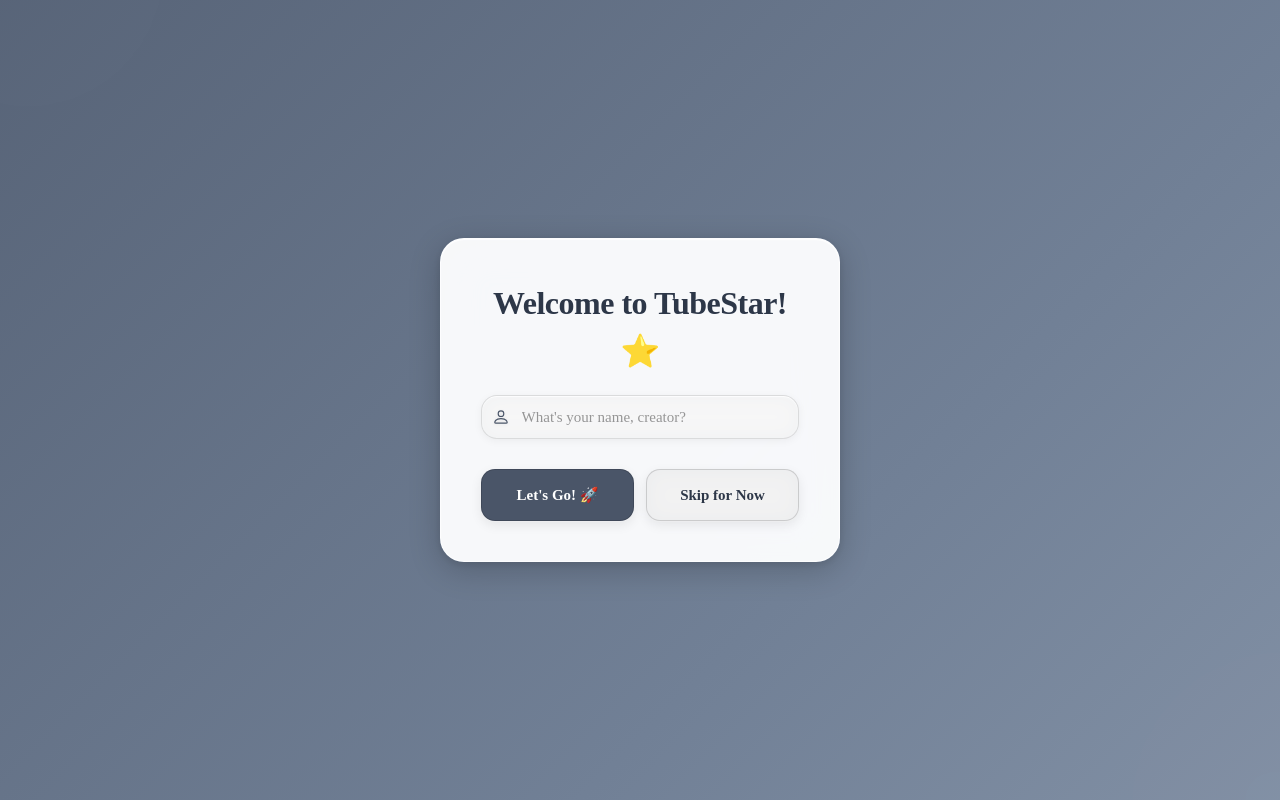
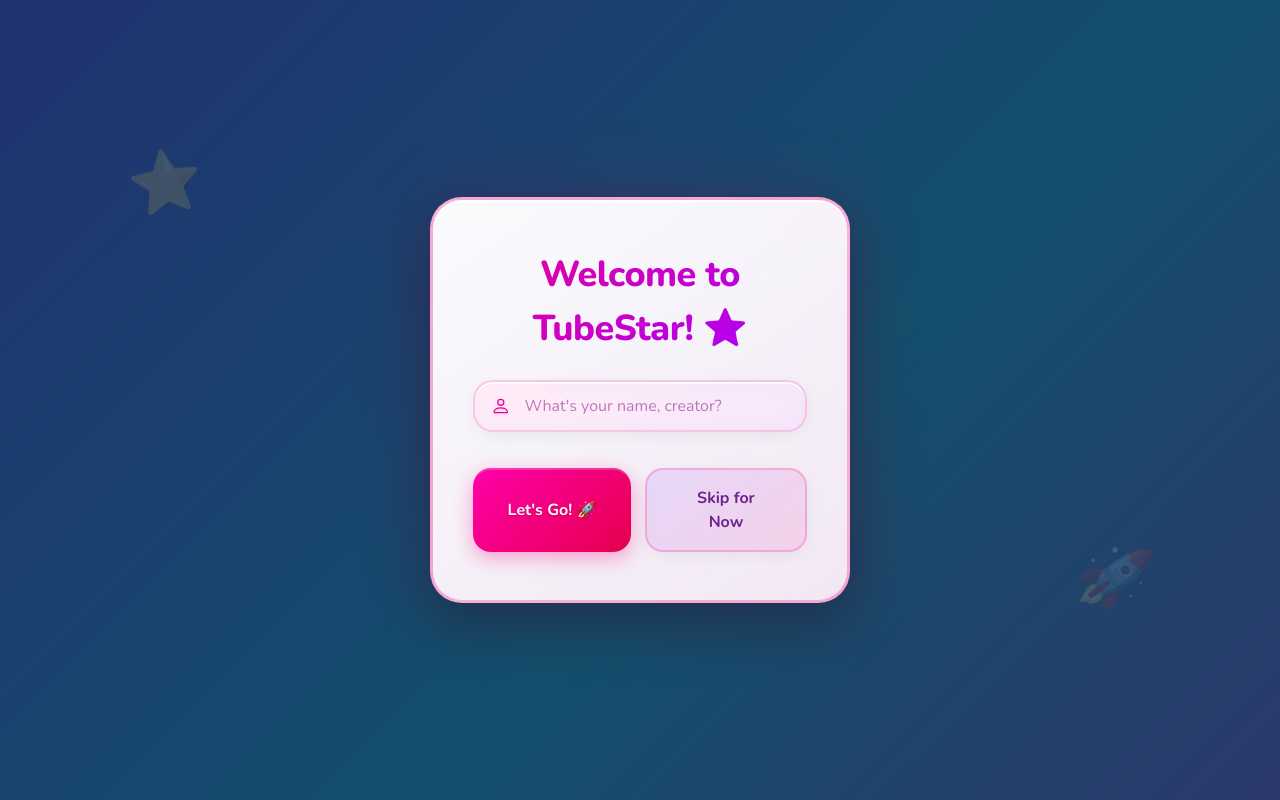
Before and after one commit to ismaelloveexcel/aidanyoutubeapp, a React (Vite) app in the folder client/: page /login in a window 1280 px wide. Built offline with nearby package versions, Linux system fonts and the light colour scheme.

Commit message:
Enhance visual aesthetics with vibrant gradients, glowing effects, and kid-friendly styling
Co-authored-by: ismaelloveexcel <186632230+ismaelloveexcel@users.noreply.github.com>

```diff
--- a/client/src/index.css
+++ b/client/src/index.css
@@ -1,9 +1,9 @@
 @import "tailwindcss";
-@import url('https://fonts.googleapis.com/css2?family=Carter+One&family=Inter:wght@400;500;600;700&display=swap');
+@import url('https://fonts.googleapis.com/css2?family=Carter+One&family=Nunito:wght@400;600;700;800&display=swap');
 
 @theme {
   --font-display: 'Carter One', cursive;
-  --font-body: 'Inter', sans-serif;
+  --font-body: 'Nunito', sans-serif;
 
   --color-primary: hsl(320 100% 50%);
   --color-primary-light: hsl(320 100% 60%);
@@ -12,13 +12,13 @@
   --color-accent: hsl(50 100% 50%);
   --color-accent-light: hsl(50 100% 60%);
 
-  --color-bg-dark: hsl(240 10% 8%);
-  --color-bg-card: hsl(240 10% 12%);
-  --color-border: hsl(240 10% 20%);
+  --color-bg-dark: hsl(250 30% 12%);
+  --color-bg-card: hsl(250 25% 18%);
+  --color-border: hsl(250 20% 28%);
 
-  --radius-lg: 1rem;
-  --radius-md: 0.75rem;
-  --radius-sm: 0.5rem;
+  --radius-lg: 1.25rem;
+  --radius-md: 1rem;
+  --radius-sm: 0.75rem;
 }
 
 * {
@@ -29,26 +29,35 @@
 
 body {
   font-family: var(--font-body);
-  background: var(--color-bg-dark);
+  background: linear-gradient(135deg, hsl(250, 30%, 12%) 0%, hsl(280, 30%, 15%) 50%, hsl(250, 30%, 12%) 100%);
+  background-attachment: fixed;
   color: white;
   min-height: 100vh;
+  font-weight: 600;
 }
 
 .sticker-card {
-  background: var(--color-bg-card);
-  border: 4px solid var(--color-border);
+  background: linear-gradient(145deg, hsl(250, 25%, 20%) 0%, hsl(280, 25%, 18%) 100%);
+  border: 3px solid hsl(280, 40%, 40%);
   border-radius: var(--radius-lg);
-  box-shadow: 6px 6px 0 rgba(0, 0, 0, 0.3);
-  transition: all 0.2s ease;
+  box-shadow:
+    0 8px 32px rgba(0, 0, 0, 0.4),
+    0 0 0 1px rgba(255, 255, 255, 0.05) inset,
+    0 2px 0 rgba(255, 255, 255, 0.1) inset;
+  transition: all 0.3s cubic-bezier(0.4, 0, 0.2, 1);
 }
 
 .sticker-card:hover {
-  transform: translateY(-2px);
-  box-shadow: 8px 8px 0 rgba(0, 0, 0, 0.3);
+  transform: translateY(-4px) scale(1.02);
+  box-shadow:
+    0 16px 48px rgba(0, 0, 0, 0.5),
+    0 0 20px rgba(255, 0, 128, 0.2),
+    0 0 0 1px rgba(255, 255, 255, 0.1) inset;
+  border-color: hsl(320, 100%, 50%);
 }
 
 .sticker-tilt-left {
-  transform: rotate(-2deg);
+  transform: rotate(-1deg);
 }
 
 .sticker-tilt-right {
@@ -56,31 +65,101 @@ body {
 }
 
 .btn-primary {
-  background: var(--color-primary);
+  background: linear-gradient(135deg, hsl(320, 100%, 55%) 0%, hsl(340, 100%, 50%) 100%);
   color: white;
-  font-weight: 700;
-  padding: 0.75rem 1.5rem;
+  font-weight: 800;
+  padding: 0.875rem 1.75rem;
   border-radius: var(--radius-md);
-  border: 3px solid rgba(0, 0, 0, 0.2);
-  box-shadow: 4px 4px 0 rgba(0, 0, 0, 0.2);
-  transition: all 0.2s ease;
+  border: none;
+  box-shadow:
+    0 4px 15px rgba(255, 0, 128, 0.4),
+    0 2px 0 rgba(255, 255, 255, 0.2) inset;
+  transition: all 0.3s cubic-bezier(0.4, 0, 0.2, 1);
   cursor: pointer;
   font-family: var(--font-display);
+  text-shadow: 0 1px 2px rgba(0, 0, 0, 0.3);
 }
 
 .btn-primary:hover {
-  transform: translateY(-2px);
-  box-shadow: 6px 6px 0 rgba(0, 0, 0, 0.2);
+  transform: translateY(-3px) scale(1.05);
+  box-shadow:
+    0 8px 25px rgba(255, 0, 128, 0.5),
+    0 2px 0 rgba(255, 255, 255, 0.3) inset;
 }
 
 .btn-primary:active {
-  transform: translateY(0);
-  box-shadow: 2px 2px 0 rgba(0, 0, 0, 0.2);
+  transform: translateY(0) scale(0.98);
+  box-shadow:
+    0 2px 10px rgba(255, 0, 128, 0.3),
+    0 1px 0 rgba(255, 255, 255, 0.1) inset;
 }
 
 .heading-display {
   font-family: var(--font-display);
   font-size: 2.5rem;
   line-height: 1.2;
-  text-shadow: 3px 3px 0 rgba(0, 0, 0, 0.3);
+  text-shadow:
+    0 2px 4px rgba(0, 0, 0, 0.3),
+    0 0 40px rgba(255, 0, 128, 0.3);
+  background: linear-gradient(135deg, #fff 0%, #ffd0e8 100%);
+  -webkit-background-clip: text;
+  background-clip: text;
 }
+
+/* Glowing text effect for headings */
+.glow-text {
+  text-shadow:
+    0 0 10px rgba(255, 0, 128, 0.5),
+    0 0 20px rgba(255, 0, 128, 0.3),
+    0 0 40px rgba(255, 0, 128, 0.2);
+}
+
+/* Animated background shimmer */
+@keyframes shimmer {
+  0% { background-position: -200% center; }
+  100% { background-position: 200% center; }
+}
+
+.shimmer-bg {
+  background: linear-gradient(
+    90deg,
+    transparent 0%,
+    rgba(255, 255, 255, 0.1) 50%,
+    transparent 100%
+  );
+  background-size: 200% 100%;
+  animation: shimmer 3s infinite;
+}
+
+/* Rainbow border animation */
+@keyframes rainbow-border {
+  0% { border-color: hsl(320, 100%, 50%); }
+  25% { border-color: hsl(180, 100%, 50%); }
+  50% { border-color: hsl(50, 100%, 50%); }
+  75% { border-color: hsl(280, 100%, 50%); }
+  100% { border-color: hsl(320, 100%, 50%); }
+}
+
+.rainbow-border {
+  animation: rainbow-border 4s linear infinite;
+}
+
+/* Floating animation for icons */
+@keyframes float {
+  0%, 100% { transform: translateY(0px); }
+  50% { transform: translateY(-8px); }
+}
+
+.float-animation {
+  animation: float 3s ease-in-out infinite;
+}
+
+/* Pulse glow effect */
+@keyframes pulse-glow {
+  0%, 100% { box-shadow: 0 0 20px rgba(255, 0, 128, 0.3); }
+  50% { box-shadow: 0 0 40px rgba(255, 0, 128, 0.6); }
+}
+
+.pulse-glow {
+  animation: pulse-glow 2s ease-in-out infinite;
+}
--- a/client/src/pages/login.css
+++ b/client/src/pages/login.css
@@ -1,13 +1,18 @@
-/* Apple Glass Effect Login Form */
+/* Kid-Friendly Colorful Login */
 
 .login-container {
   min-height: 100vh;
   display: flex;
   align-items: center;
   justify-content: center;
-  background: linear-gradient(135deg, #2c3e50 0%, #34495e 25%, #4a5568 50%, #718096 75%, #a0aec0 100%);
+  background: linear-gradient(135deg,
+    hsl(280, 60%, 25%) 0%,
+    hsl(320, 70%, 30%) 25%,
+    hsl(250, 60%, 28%) 50%,
+    hsl(200, 70%, 25%) 75%,
+    hsl(280, 60%, 25%) 100%);
   background-size: 400% 400%;
-  animation: gradientShift 15s ease infinite;
+  animation: gradientShift 12s ease infinite;
   padding: 20px;
   position: relative;
   overflow: hidden;
@@ -15,128 +20,118 @@
 
 /* Animated gradient background */
 @keyframes gradientShift {
-  0% {
-    background-position: 0% 50%;
-  }
-  50% {
-    background-position: 100% 50%;
-  }
-  100% {
-    background-position: 0% 50%;
-  }
+  0% { background-position: 0% 50%; }
+  50% { background-position: 100% 50%; }
+  100% { background-position: 0% 50%; }
 }
 
-/* Optional: Add floating orbs for extra beauty */
+/* Floating stars and shapes */
 .login-container::before,
 .login-container::after {
-  content: "";
+  content: "⭐";
   position: absolute;
-  border-radius: 50%;
-  filter: blur(80px);
+  font-size: 60px;
   opacity: 0.15;
-  animation: float 20s ease-in-out infinite;
+  animation: floatStar 8s ease-in-out infinite;
 }
 
 .login-container::before {
-  width: 300px;
-  height: 300px;
-  background: rgba(255, 255, 255, 0.1);
-  top: -150px;
-  left: -150px;
+  top: 15%;
+  left: 10%;
   animation-delay: 0s;
 }
 
 .login-container::after {
-  width: 400px;
-  height: 400px;
-  background: rgba(255, 255, 255, 0.08);
-  bottom: -200px;
-  right: -200px;
-  animation-delay: 5s;
+  content: "🚀";
+  bottom: 20%;
+  right: 10%;
+  animation-delay: 4s;
 }
 
-@keyframes float {
-  0%, 100% {
-    transform: translate(0, 0) scale(1);
-  }
-  33% {
-    transform: translate(30px, -30px) scale(1.1);
-  }
-  66% {
-    transform: translate(-20px, 20px) scale(0.9);
-  }
+@keyframes floatStar {
+  0%, 100% { transform: translateY(0) rotate(0deg); }
+  25% { transform: translateY(-20px) rotate(10deg); }
+  50% { transform: translateY(0) rotate(0deg); }
+  75% { transform: translateY(20px) rotate(-10deg); }
 }
 
-/* Apple Glass Form Container */
+/* Colorful Glass Form */
 .form {
   display: flex;
   flex-direction: column;
-  gap: 20px;
-  background: rgba(255, 255, 255, 0.95);
+  gap: 24px;
+  background: linear-gradient(145deg,
+    rgba(255, 255, 255, 0.98) 0%,
+    rgba(255, 240, 250, 0.95) 100%);
   backdrop-filter: blur(20px) saturate(180%);
   -webkit-backdrop-filter: blur(20px) saturate(180%);
-  padding: 40px;
-  width: 400px;
-  border-radius: 24px;
-  border: 1px solid rgba(255, 255, 255, 0.8);
+  padding: 48px 40px;
+  width: 420px;
+  border-radius: 32px;
+  border: 3px solid rgba(255, 0, 128, 0.3);
   box-shadow:
-    0 8px 32px rgba(0, 0, 0, 0.2),
-    0 2px 8px rgba(0, 0, 0, 0.1),
-    inset 0 1px 1px rgba(255, 255, 255, 1);
+    0 20px 60px rgba(0, 0, 0, 0.3),
+    0 0 80px rgba(255, 0, 128, 0.15),
+    inset 0 2px 0 rgba(255, 255, 255, 1);
   position: relative;
   z-index: 1;
-  transition: all 0.3s ease;
+  transition: all 0.4s cubic-bezier(0.4, 0, 0.2, 1);
 }
 
 .form:hover {
-  transform: translateY(-5px);
+  transform: translateY(-8px) scale(1.02);
   box-shadow:
-    0 12px 48px rgba(0, 0, 0, 0.25),
-    0 4px 16px rgba(0, 0, 0, 0.15),
-    inset 0 1px 1px rgba(255, 255, 255, 1);
+    0 30px 80px rgba(0, 0, 0, 0.35),
+    0 0 100px rgba(255, 0, 128, 0.25),
+    inset 0 2px 0 rgba(255, 255, 255, 1);
+  border-color: rgba(255, 0, 128, 0.5);
 }
 
 #heading {
   text-align: center;
   margin: 0;
-  color: #2d3748;
-  font-size: 32px;
-  font-weight: 700;
+  color: transparent;
+  background: linear-gradient(135deg, hsl(320, 100%, 45%) 0%, hsl(280, 100%, 50%) 100%);
+  -webkit-background-clip: text;
+  background-clip: text;
+  font-size: 36px;
+  font-weight: 800;
   letter-spacing: -0.5px;
-  text-shadow: none;
+  font-family: 'Nunito', sans-serif;
 }
 
 .field {
   display: flex;
   align-items: center;
   justify-content: center;
-  gap: 12px;
-  border-radius: 16px;
-  padding: 0.6em;
-  background: rgba(0, 0, 0, 0.03);
+  gap: 14px;
+  border-radius: 20px;
+  padding: 0.75em 1em;
+  background: linear-gradient(135deg, rgba(255, 0, 128, 0.05) 0%, rgba(100, 0, 255, 0.05) 100%);
   backdrop-filter: blur(10px);
   -webkit-backdrop-filter: blur(10px);
-  border: 1px solid rgba(0, 0, 0, 0.1);
+  border: 2px solid rgba(255, 0, 128, 0.15);
   box-shadow:
-    0 2px 8px rgba(0, 0, 0, 0.05),
-    inset 0 1px 1px rgba(255, 255, 255, 0.8);
+    0 4px 15px rgba(0, 0, 0, 0.05),
+    inset 0 2px 0 rgba(255, 255, 255, 0.8);
   transition: all 0.3s ease;
 }
 
 .field:focus-within {
-  background: rgba(0, 0, 0, 0.05);
-  border-color: rgba(0, 0, 0, 0.2);
+  background: linear-gradient(135deg, rgba(255, 0, 128, 0.1) 0%, rgba(100, 0, 255, 0.1) 100%);
+  border-color: rgba(255, 0, 128, 0.4);
   box-shadow:
-    0 4px 12px rgba(0, 0, 0, 0.1),
-    inset 0 1px 1px rgba(255, 255, 255, 0.8),
-    0 0 0 3px rgba(0, 0, 0, 0.05);
+    0 8px 25px rgba(255, 0, 128, 0.15),
+    inset 0 2px 0 rgba(255, 255, 255, 0.8),
+    0 0 0 4px rgba(255, 0, 128, 0.1);
+  transform: scale(1.02);
 }
 
 .input-icon {
-  height: 20px;
-  width: 20px;
-  color: #4a5568;
-  filter: drop-shadow(0 1px 2px rgba(0, 0, 0, 0.1));
+  height: 22px;
+  width: 22px;
+  color: hsl(320, 100%, 45%);
+  filter: drop-shadow(0 1px 2px rgba(255, 0, 128, 0.2));
 }
 
 .input-field {
@@ -144,20 +139,21 @@
   border: none;
   outline: none;
   width: 100%;
-  color: #2d3748;
-  font-size: 15px;
-  font-weight: 500;
+  color: hsl(280, 50%, 25%);
+  font-size: 16px;
+  font-weight: 600;
+  font-family: 'Nunito', sans-serif;
 }
 
 .input-field::placeholder {
-  color: rgba(0, 0, 0, 0.4);
-  font-weight: 400;
+  color: rgba(128, 0, 128, 0.5);
+  font-weight: 500;
 }
 
 .input-field:-webkit-autofill,
 .input-field:-webkit-autofill:hover,
 .input-field:-webkit-autofill:focus {
-  -webkit-text-fill-color: #2d3748;
+  -webkit-text-fill-color: hsl(280, 50%, 25%);
   -webkit-box-shadow: 0 0 0px 1000px rgba(255, 255, 255, 0.9) inset;
   transition: background-color 5000s ease-in-out 0s;
 }
@@ -166,81 +162,86 @@
   display: flex;
   justify-content: center;
   flex-direction: row;
-  gap: 12px;
-  margin-top: 10px;
+  gap: 14px;
+  margin-top: 12px;
 }
 
 .button1,
 .button2,
 .button3 {
-  padding: 14px 28px;
-  border-radius: 14px;
-  border: 1px solid rgba(0, 0, 0, 0.15);
-  font-size: 15px;
-  font-weight: 600;
+  padding: 16px 32px;
+  border-radius: 18px;
+  border: none;
+  font-size: 16px;
+  font-weight: 700;
   cursor: pointer;
-  transition: all 0.3s ease;
-  backdrop-filter: blur(10px);
-  -webkit-backdrop-filter: blur(10px);
-  box-shadow: 0 4px 12px rgba(0, 0, 0, 0.08);
+  transition: all 0.3s cubic-bezier(0.4, 0, 0.2, 1);
+  font-family: 'Nunito', sans-serif;
 }
 
 .button1 {
-  background: #4a5568;
+  background: linear-gradient(135deg, hsl(320, 100%, 50%) 0%, hsl(340, 100%, 45%) 100%);
   color: #ffffff;
   flex: 1;
-  text-shadow: none;
+  box-shadow:
+    0 6px 20px rgba(255, 0, 128, 0.35),
+    inset 0 2px 0 rgba(255, 255, 255, 0.2);
+  text-shadow: 0 1px 2px rgba(0, 0, 0, 0.2);
 }
 
 .button1:hover {
-  background: #2d3748;
-  transform: translateY(-2px);
-  box-shadow: 0 6px 20px rgba(0, 0, 0, 0.15);
+  background: linear-gradient(135deg, hsl(320, 100%, 55%) 0%, hsl(340, 100%, 50%) 100%);
+  transform: translateY(-4px) scale(1.05);
+  box-shadow:
+    0 12px 35px rgba(255, 0, 128, 0.45),
+    inset 0 2px 0 rgba(255, 255, 255, 0.3);
 }
 
 .button1:active {
-  transform: translateY(0);
-  box-shadow: 0 2px 8px rgba(0, 0, 0, 0.1);
+  transform: translateY(0) scale(0.98);
+  box-shadow:
+    0 3px 10px rgba(255, 0, 128, 0.25),
+    inset 0 1px 0 rgba(255, 255, 255, 0.1);
 }
 
 .button2 {
-  background: rgba(0, 0, 0, 0.05);
-  color: #2d3748;
+  background: linear-gradient(135deg, rgba(100, 0, 255, 0.1) 0%, rgba(255, 0, 128, 0.1) 100%);
+  color: hsl(280, 60%, 35%);
   flex: 1;
+  border: 2px solid rgba(255, 0, 128, 0.2);
+  box-shadow: 0 4px 15px rgba(0, 0, 0, 0.05);
 }
 
 .button2:hover {
-  background: rgba(0, 0, 0, 0.1);
-  transform: translateY(-2px);
-  box-shadow: 0 6px 20px rgba(0, 0, 0, 0.12);
+  background: linear-gradient(135deg, rgba(100, 0, 255, 0.15) 0%, rgba(255, 0, 128, 0.15) 100%);
+  transform: translateY(-3px) scale(1.03);
+  border-color: rgba(255, 0, 128, 0.4);
+  box-shadow: 0 8px 25px rgba(100, 0, 255, 0.15);
 }
 
 .button2:active {
-  transform: translateY(0);
-  box-shadow: 0 2px 8px rgba(0, 0, 0, 0.1);
+  transform: translateY(0) scale(0.98);
 }
 
 .button3 {
-  margin: 6px 0 0;
+  margin: 8px 0 0;
   background: transparent;
-  color: #4a5568;
-  border: 1px solid rgba(0, 0, 0, 0.1);
-  font-size: 14px;
-  font-weight: 500;
-  padding: 12px 24px;
+  color: hsl(280, 50%, 40%);
+  border: 2px solid rgba(100, 0, 255, 0.15);
+  font-size: 15px;
+  font-weight: 600;
+  padding: 14px 28px;
 }
 
 .button3:hover {
-  background: rgba(0, 0, 0, 0.05);
-  color: #2d3748;
-  border-color: rgba(0, 0, 0, 0.2);
+  background: rgba(100, 0, 255, 0.08);
+  color: hsl(280, 60%, 35%);
+  border-color: rgba(100, 0, 255, 0.3);
   transform: translateY(-2px);
-  box-shadow: 0 6px 20px rgba(0, 0, 0, 0.1);
 }
 
 .button3:active {
   transform: translateY(0);
-  box-shadow: 0 2px 8px rgba(0, 0, 0, 0.08);
 }
 
 /* Responsive Design */
@@ -248,7 +249,7 @@
   .form {
     width: 100%;
     max-width: 380px;
-    padding: 30px 24px;
+    padding: 36px 28px;
   }
 
   .btn {
@@ -258,6 +259,10 @@
   .button1,
   .button2 {
     width: 100%;
+  }
+
+  #heading {
+    font-size: 28px;
   }
 }
 
```
Also changed, not shown: client/src/components/layout.tsx (+25 -19 lines), client/src/components/ui/button.tsx (+8 -8 lines), client/src/components/ui/card.tsx (+5 -5 lines), client/src/pages/dashboard.tsx (+79 -65 lines).
